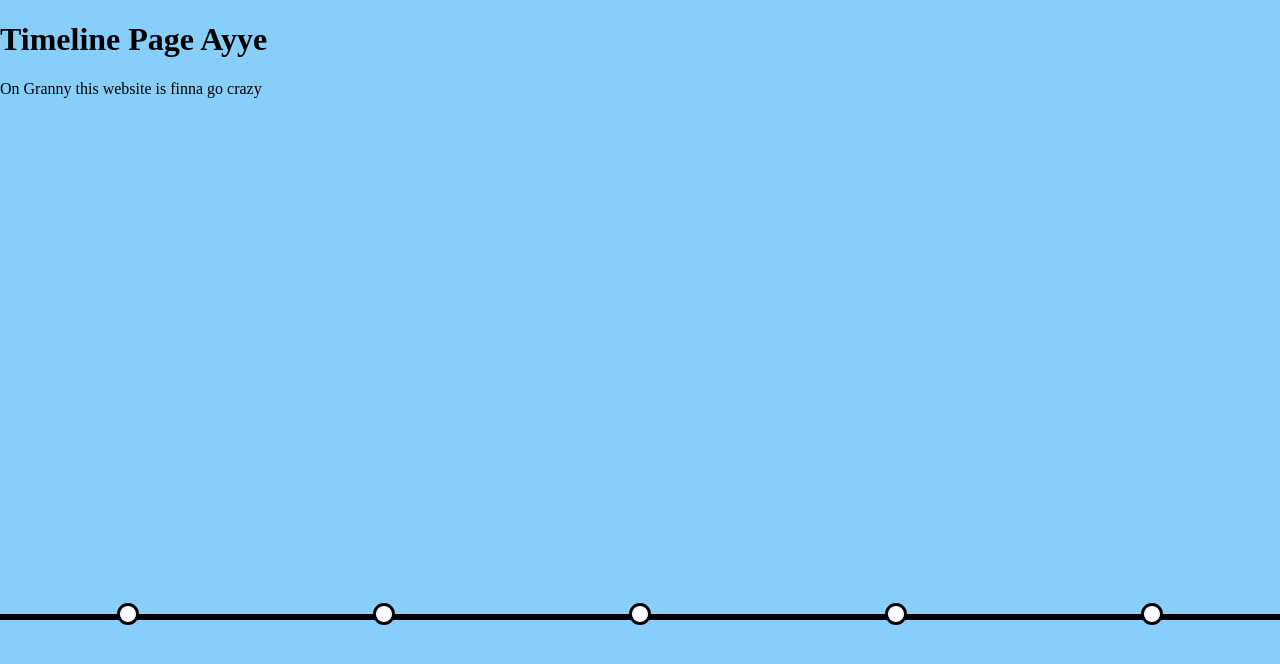
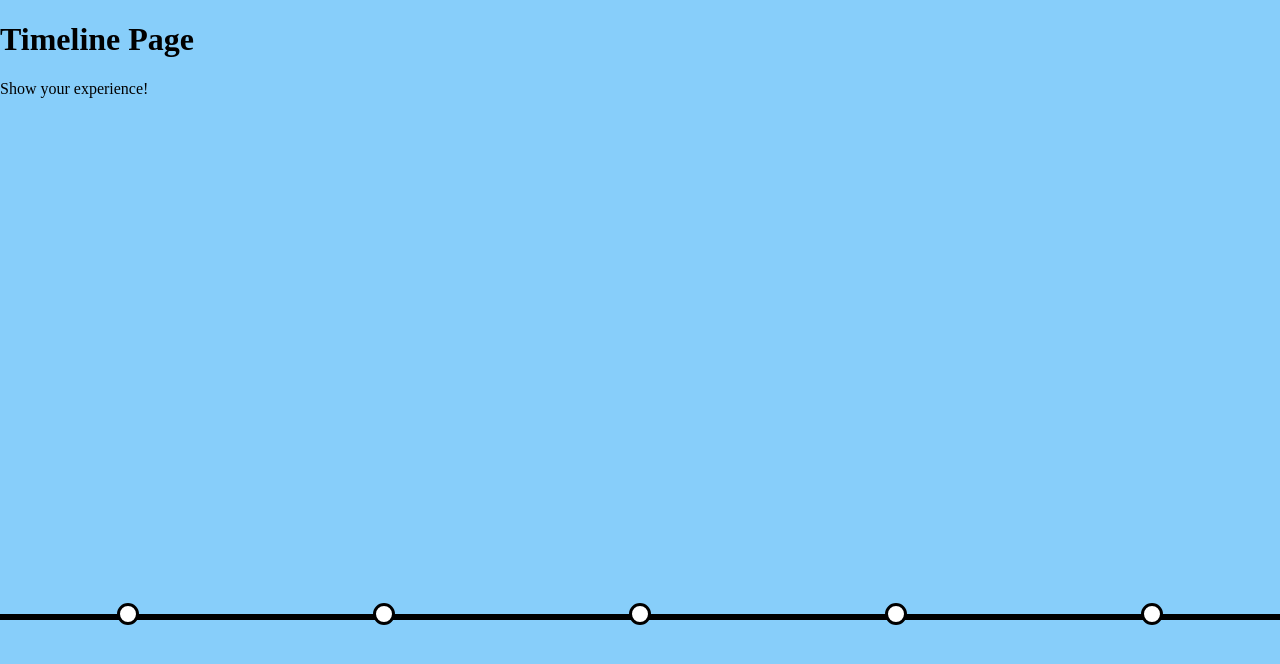
Before and after one commit to thardy072/Game-Journey, a plain HTML site: page index.html in a window 1280 px wide. Drawn offline with Linux system fonts and the light colour scheme.

Commit message:
Update index.html

```diff
--- a/index.html
+++ b/index.html
@@ -9,8 +9,8 @@
 
 <body>
 
-	<h1>Timeline Page Ayye</h1>
-	<p>On Granny this website is finna go crazy</p>
+	<h1>Timeline Page</h1>
+	<p>Show your experience!</p>
 
 	<div class="timeline">
 		<div class="line"></div>
```
